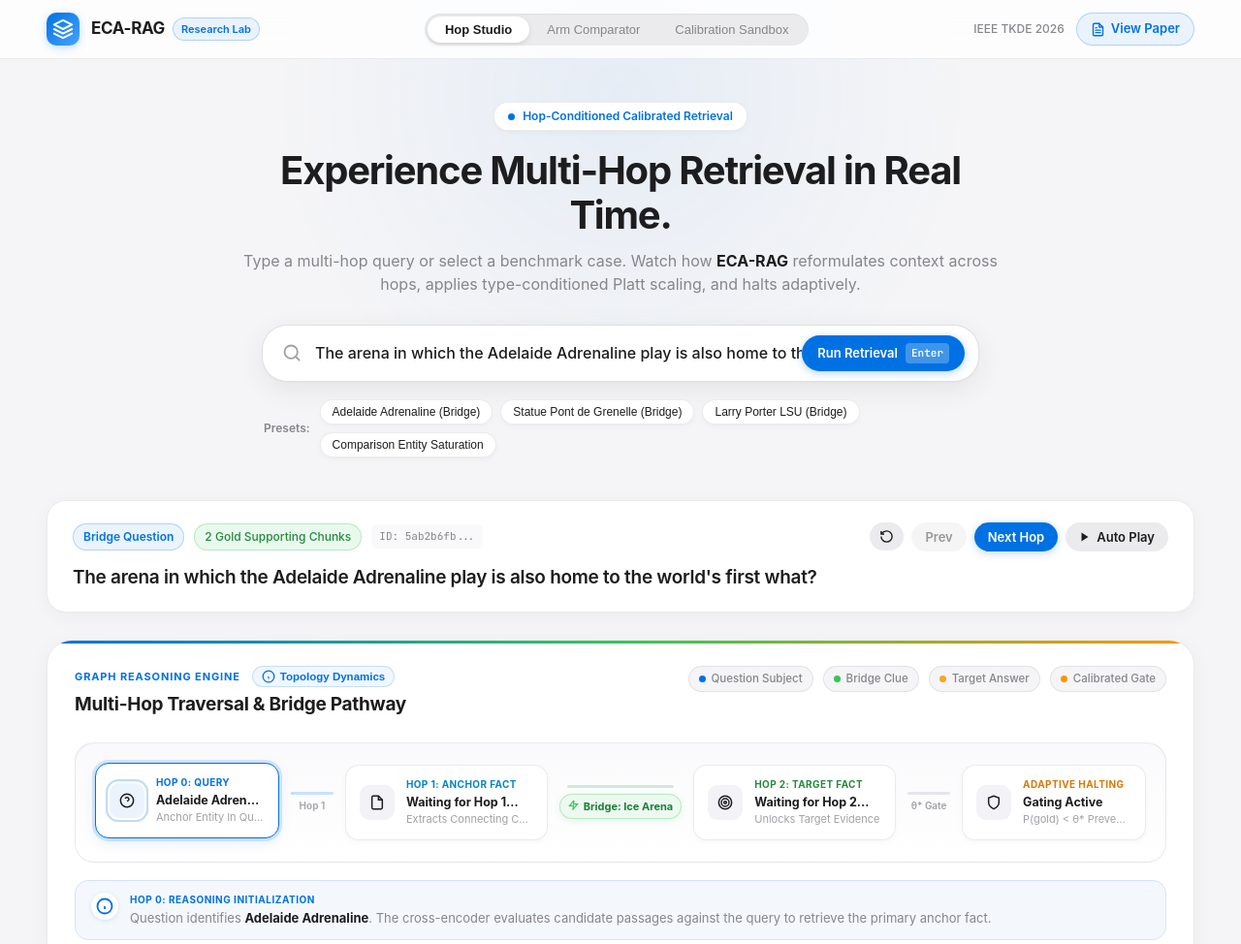
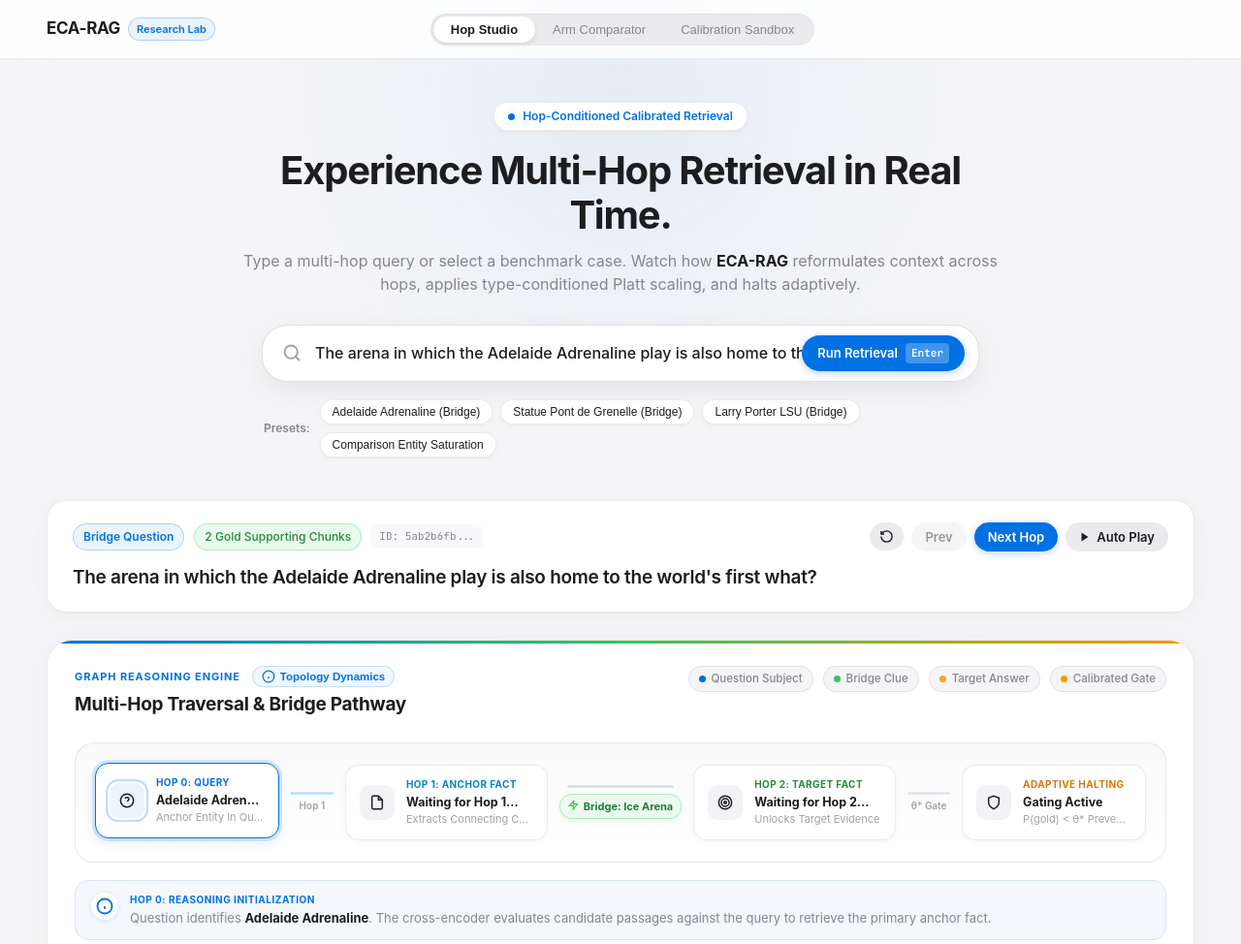
Before and after one commit to jaiyandhas/ecarag, a plain HTML site: page demo/index.html in a window 1280 px wide. Shown: the top 974 px of the page at 97% size. Drawn offline with Linux system fonts and the light colour scheme.

Commit message:
Remove brand logo symbol and View Paper buttons from navigation and footer

```diff
--- a/demo/index.html
+++ b/demo/index.html
@@ -17,11 +17,6 @@
   <header class="app-nav">
     <div class="nav-content">
       <div class="nav-brand">
-        <div class="brand-symbol">
-          <svg width="22" height="22" viewBox="0 0 24 24" fill="none" stroke="currentColor" stroke-width="2.2" stroke-linecap="round" stroke-linejoin="round">
-            <path d="M12 2L2 7l10 5 10-5-10-5zM2 17l10 5 10-5M2 12l10 5 10-5"/>
-          </svg>
-        </div>
         <div class="brand-text">
           <span class="brand-title">ECA-RAG</span>
           <span class="brand-badge">Research Lab</span>
@@ -34,19 +29,7 @@
         <button class="segment-btn" data-mode="calibration">Calibration Sandbox</button>
       </div>
 
-      <div class="nav-actions">
-        <span class="paper-tag">IEEE TKDE 2026</span>
-        <a href="../ECA-RAG_final.pdf" target="_blank" class="paper-btn">
-          <svg width="15" height="15" viewBox="0 0 24 24" fill="none" stroke="currentColor" stroke-width="2.2" stroke-linecap="round" stroke-linejoin="round">
-            <path d="M14 2H6a2 2 0 0 0-2 2v16a2 2 0 0 0 2 2h12a2 2 0 0 0 2-2V8z"></path>
-            <polyline points="14 2 14 8 20 8"></polyline>
-            <line x1="16" y1="13" x2="8" y2="13"></line>
-            <line x1="16" y1="17" x2="8" y2="17"></line>
-            <polyline points="10 9 9 9 8 9"></polyline>
-          </svg>
-          <span>View Paper</span>
-        </a>
-      </div>
+      <div class="nav-spacer"></div>
     </div>
   </header>
 
@@ -492,8 +475,6 @@
       </div>
       <div class="footer-links">
         <a href="https://github.com/jaiyandhas/ecarag" target="_blank" class="footer-link">GitHub Repository</a>
-        <span>•</span>
-        <a href="../ECA-RAG_final.pdf" target="_blank" class="footer-link">Paper PDF (10 pages)</a>
       </div>
     </div>
   </footer>
--- a/demo/styles.css
+++ b/demo/styles.css
@@ -193,16 +193,14 @@ body {
   box-shadow: 0 2px 6px rgba(0, 0, 0, 0.08), 0 1px 2px rgba(0, 0, 0, 0.04);
 }
 
-.nav-actions {
-  display: flex;
-  align-items: center;
-  gap: 12px;
-}
-
-.paper-tag {
-  font-size: 12px;
-  font-weight: 500;
-  color: var(--text-secondary);
+.nav-spacer {
+  width: 170px;
+}
+
+@media (max-width: 900px) {
+  .nav-spacer {
+    display: none;
+  }
 }
 
 .paper-btn {
```
